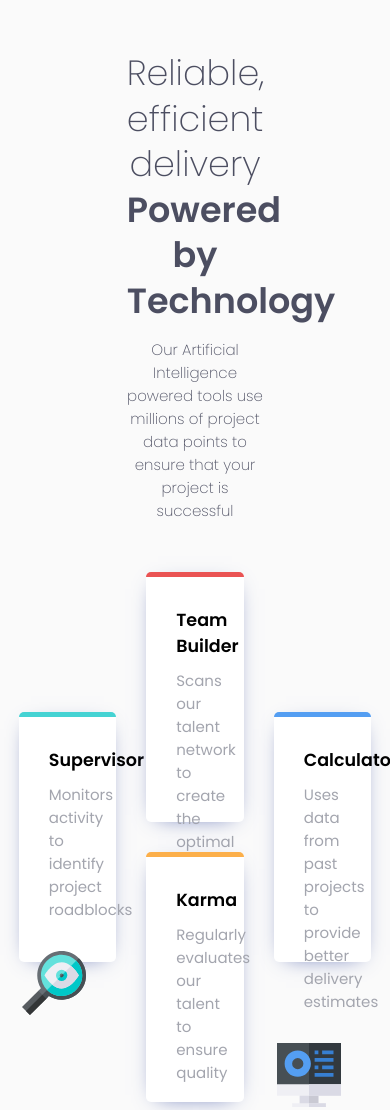
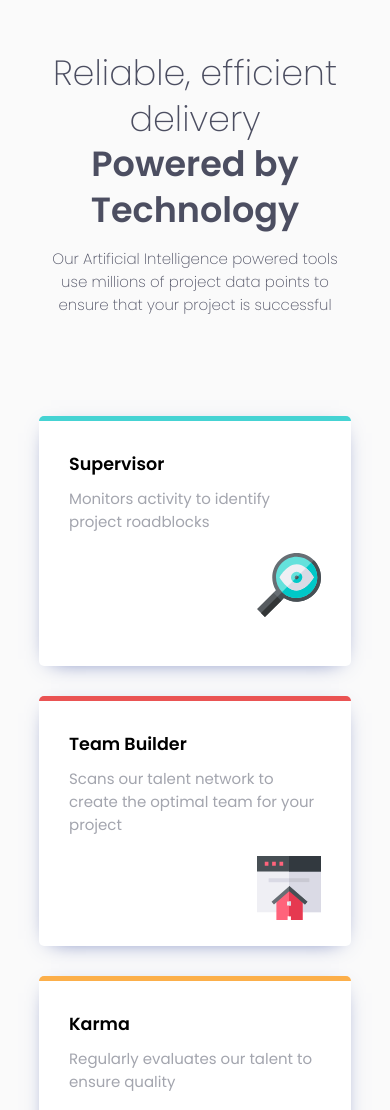
Before and after one commit to kardahim/four-card-feature-section, a plain HTML site: page index.html in a window 390 px wide. Shown: the top 1110 px of the page. Drawn offline with Linux system fonts and the light colour scheme.

Commit message:
mobile finish

```diff
--- a/css/style.css
+++ b/css/style.css
@@ -31,8 +31,8 @@ body {
 }
 
 .headers {
-    margin: 50px auto 20px;
-    width: 35%;
+    margin: 100px auto 20px;
+    width: 26%;
     text-align: center;
 }
 
@@ -62,8 +62,8 @@ body {
 
 .columns {
     flex-direction: column;
-    height: 70vh;
-    width: 25%;
+    height: 60vh;
+    width: 20%;
 }
 
 .columns:nth-child(2) {
@@ -123,3 +123,77 @@ body {
   .attribution a {
     color: hsl(228, 45%, 44%);
   }
+
+@media screen and (max-width: 1440px) {
+    .headers {
+        margin: 50px auto 20px;
+        width: 34%;
+    }
+
+    .columns {
+        height: 70vh;
+    }
+}
+
+@media screen and (max-width: 1250px) {
+    .headers {
+        margin: 50px auto 20px;
+        width: 40%;
+    }
+
+    .card div {
+        margin-top: 0;
+    }
+
+    .columns {
+        width: 25%;
+    }
+}
+
+@media screen and (max-width: 1070px) {
+    .headers {
+        width: 50%;
+    }
+}
+
+@media screen and (max-width: 900px) {
+    .columns {
+        width: 30%;
+    }
+}
+
+@media screen and (max-width: 768px) {
+    .cards {
+        flex-direction: column;
+        margin-top: 100px;
+    }
+
+    .columns {
+        height: auto;
+        width: 100%;
+        align-items: center;
+    }
+
+    .columns:nth-child(2) {
+        margin: 0 0;
+    }
+
+    .columns:nth-child(2) > div:nth-child(1) {
+        margin-bottom: 30px;
+    }
+
+    .columns:nth-child(2) > div:nth-child(2) {
+        margin-top: 0;
+    }
+
+    .card {
+        width: 80%;
+        margin-bottom: 30px;
+    }
+}
+
+@media screen and (max-width: 630px) {
+    .headers {
+        width: 80%;
+    }
+}
```
